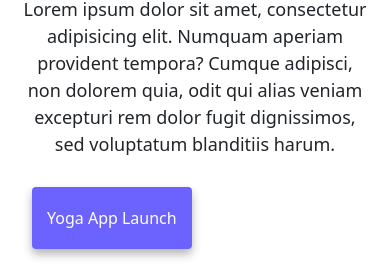
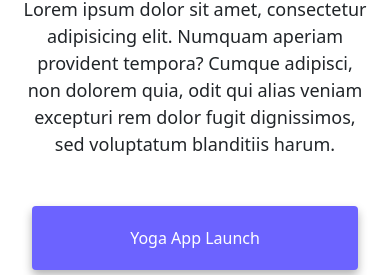
Before and after one commit to Karabo-Khoza/Homework, a website: page index.html in a window 390 px wide. Shown: the part 563-838 px from the top of the page. Drawn offline with nearby package versions, Linux system fonts and the light colour scheme.

Commit message:
Updated style.css

```diff
--- a/style.css
+++ b/style.css
@@ -53,7 +53,9 @@ h3 {
   }
 
   .launch-link {
-    width: 100%;
+    display: block;
+    text-align: center;
+    margin: 0 20px;
   }
 }
 
```
